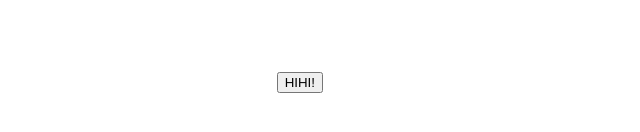
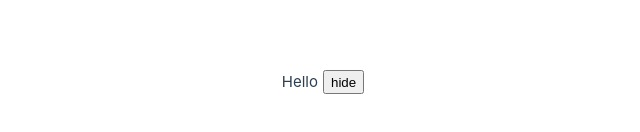
Before and after one commit to Nobody-IArc/Vue_Basic, a Vue app: page / in a window 1280 px wide. Shown: the part 318-450 px from the top of the page, without its empty margins (317-957 px from the left). Built offline with nearby package versions, Linux system fonts and the light colour scheme.

Commit message:
마운트 해제 훅

```diff
--- a/src/App.vue
+++ b/src/App.vue
@@ -1,16 +1,14 @@
 <script setup>
-import {onUpdated, reactive} from 'vue';
+import {reactive} from "vue";
+import SayTheWord from "@/components/SayTheWord.vue";
 
 // 반응형 상태
 const state = reactive({
-  message: 'HIHI!'
-});
-
-onUpdated(() => {
-  console.log(document.getElementById('btn').innerText)
+  visible: true,
 });
 </script>
 
 <template>
-  <button id="btn" @click="state.message='HI!'">{{ state.message }}</button>
+  <SayTheWord v-if="state.visible" />
+  <button @click="state.visible = false">hide</button>
 </template>
--- /dev/null
+++ b/src/components/SayTheWord.vue
@@ -0,0 +1,14 @@
+<script setup>
+import {onMounted, onUnmounted} from 'vue';
+onMounted(() => {
+  console.log('OnMounted', document.getElementById('theWord'));
+});
+
+onUnmounted(() => {
+  console.log('OnUnMounted', document.getElementById('theWord'));
+});
+</script>
+
+<template>
+  <div id="theWord">Hello</div>
+</template>
```
